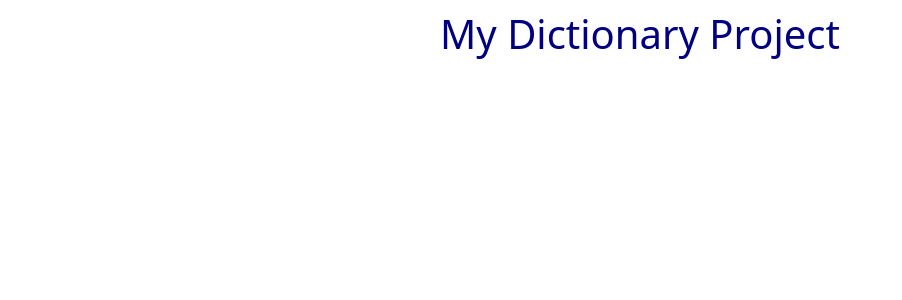
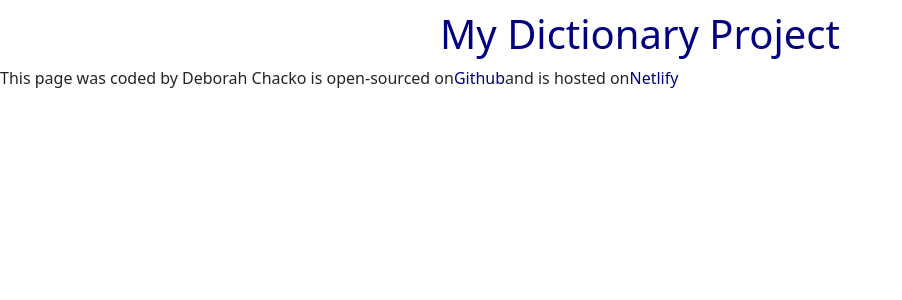
Before and after one commit to Sapphire59/dictionary-project, a React (Vite) app: page / in a window 1280 px wide. Shown: the top 300 px of the page, without its empty margins (0-902 px from the left). Built offline with nearby package versions, Linux system fonts and the light colour scheme.

Commit message:
second commit

```diff
--- a/src/App.css
+++ b/src/App.css
@@ -4,3 +4,7 @@ h1 {
   margin-top: 10px;
   color: navy;
 }
+
+a {
+  color: navy;
+}
--- a/src/App.jsx
+++ b/src/App.jsx
@@ -7,6 +7,24 @@ function App() {
     <div>
       <header className="App-Header"></header>
       <h1>My Dictionary Project</h1>
+      <footer>
+        This page was coded by Deborah Chacko is open-sourced on
+        <a
+          href="https://github.com/Sapphire59"
+          target="_blank"
+          rel="noopener noreferrer"
+        >
+          Github
+        </a>
+        and is hosted on
+        <a
+          href="https://dc-react-dictionary-app.netlify.app/"
+          target="_blank"
+          rel="noopener noreferrer"
+        >
+          Netlify
+        </a>
+      </footer>
     </div>
   );
 }
```
